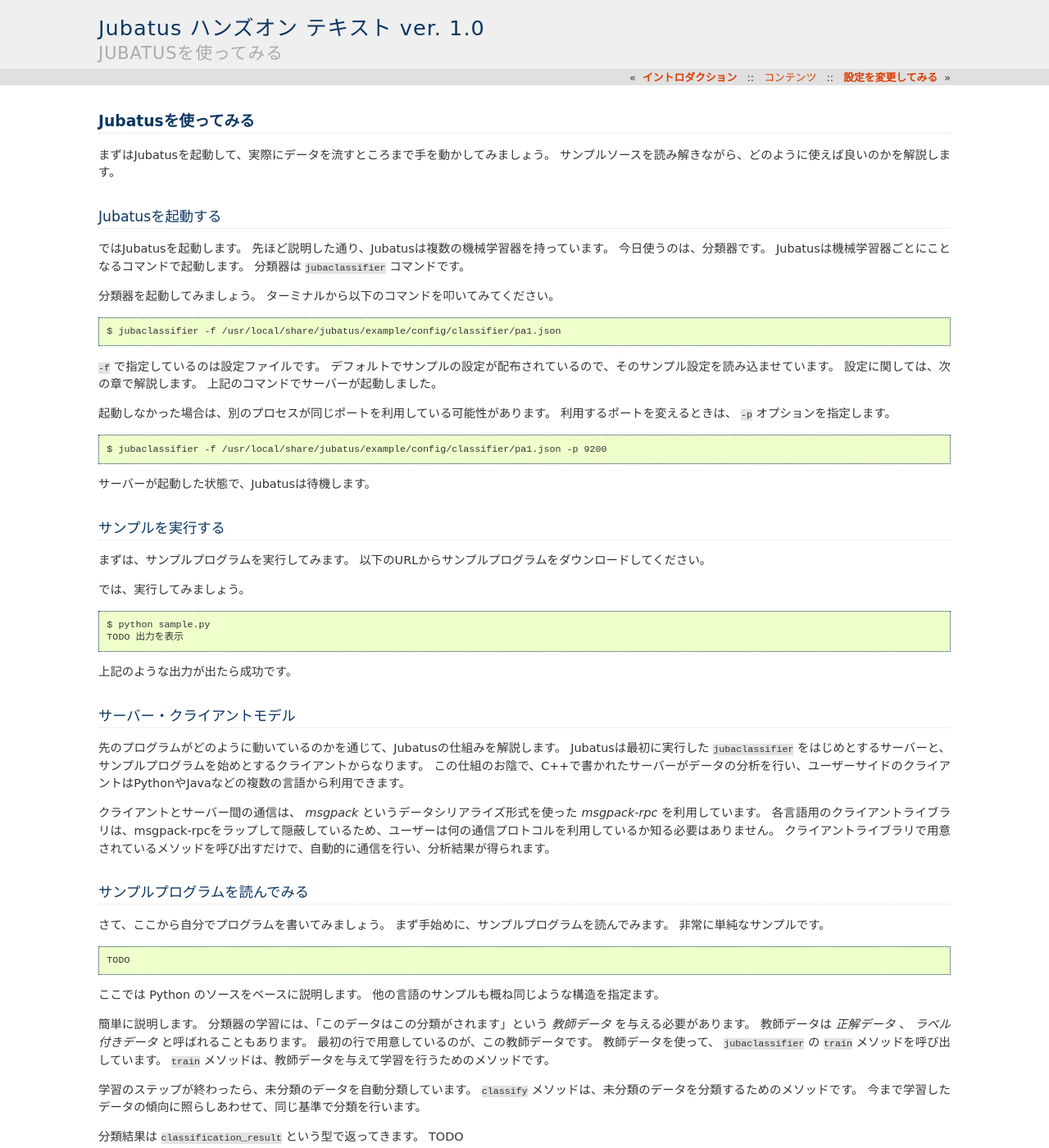
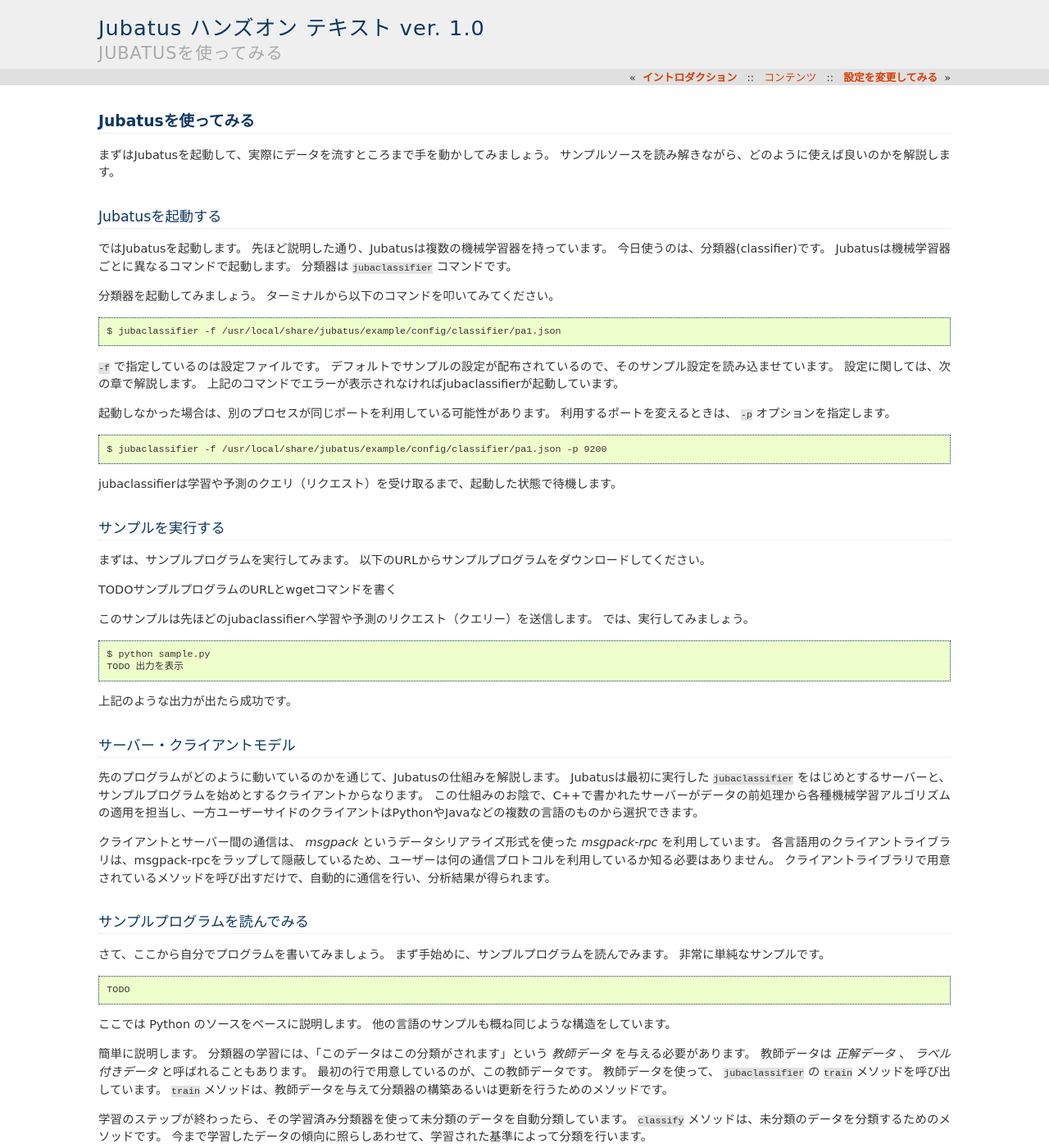
Before and after one commit to jubatus/handson-text, a Sphinx documentation site: the page built from source/run_jubatus.rst, in a window 1280 px wide and 1400 px high. Shown: the whole window at 82% size. Built offline with Sphinx 7.4.7, drawn with Linux system fonts in a browser that asks for light colours; formulas are drawn with MathJax 3.

Commit message:
Update source/run_jubatus.rst

```diff
--- a/source/run_jubatus.rst
+++ b/source/run_jubatus.rst
@@ -11,8 +11,8 @@
 
 ではJubatusを起動します。
 先ほど説明した通り、Jubatusは複数の機械学習器を持っています。
-今日使うのは、分類器です。
-Jubatusは機械学習器ごとにことなるコマンドで起動します。
+今日使うのは、分類器(classifier)です。
+Jubatusは機械学習器ごとに異なるコマンドで起動します。
 分類器は ``jubaclassifier`` コマンドです。
 
 分類器を起動してみましょう。
@@ -25,7 +25,7 @@
 ``-f`` で指定しているのは設定ファイルです。
 デフォルトでサンプルの設定が配布されているので、そのサンプル設定を読み込ませています。
 設定に関しては、次の章で解説します。
-上記のコマンドでサーバーが起動しました。
+上記のコマンドでエラーが表示されなければjubaclassifierが起動しています。
 
 起動しなかった場合は、別のプロセスが同じポートを利用している可能性があります。
 利用するポートを変えるときは、 ``-p`` オプションを指定します。
@@ -34,7 +34,7 @@
 
   $ jubaclassifier -f /usr/local/share/jubatus/example/config/classifier/pa1.json -p 9200
 
-サーバーが起動した状態で、Jubatusは待機します。
+jubaclassifierは学習や予測のクエリ（リクエスト）を受け取るまで、起動した状態で待機します。
 
 
 サンプルを実行する
@@ -43,6 +43,9 @@
 まずは、サンプルプログラムを実行してみます。
 以下のURLからサンプルプログラムをダウンロードしてください。
 
+TODOサンプルプログラムのURLとwgetコマンドを書く
+
+このサンプルは先ほどのjubaclassifierへ学習や予測のリクエスト（クエリー）を送信します。
 では、実行してみましょう。
 
 ::
@@ -58,7 +61,7 @@
 
 先のプログラムがどのように動いているのかを通じて、Jubatusの仕組みを解説します。
 Jubatusは最初に実行した ``jubaclassifier`` をはじめとするサーバーと、サンプルプログラムを始めとするクライアントからなります。
-この仕組のお陰で、C++で書かれたサーバーがデータの分析を行い、ユーザーサイドのクライアントはPythonやJavaなどの複数の言語から利用できます。
+この仕組みのお陰で、C++で書かれたサーバーがデータの前処理から各種機械学習アルゴリズムの適用を担当し、一方ユーザーサイドのクライアントはPythonやJavaなどの複数の言語のものから選択できます。
 
 クライアントとサーバー間の通信は、 *msgpack* というデータシリアライズ形式を使った *msgpack-rpc* を利用しています。
 各言語用のクライアントライブラリは、msgpack-rpcをラップして隠蔽しているため、ユーザーは何の通信プロトコルを利用しているか知る必要はありません。
@@ -77,18 +80,18 @@
    TODO
 
 ここでは Python のソースをベースに説明します。
-他の言語のサンプルも概ね同じような構造を指定ます。
+他の言語のサンプルも概ね同じような構造をしています。
 
 簡単に説明します。
 分類器の学習には、「このデータはこの分類がされます」という *教師データ* を与える必要があります。
 教師データは *正解データ* 、 *ラベル付きデータ* と呼ばれることもあります。
 最初の行で用意しているのが、この教師データです。
 教師データを使って、 ``jubaclassifier`` の ``train`` メソッドを呼び出しています。
-``train`` メソッドは、教師データを与えて学習を行うためのメソッドです。
+``train`` メソッドは、教師データを与えて分類器の構築あるいは更新を行うためのメソッドです。
 
-学習のステップが終わったら、未分類のデータを自動分類しています。
+学習のステップが終わったら、その学習済み分類器を使って未分類のデータを自動分類しています。
 ``classify`` メソッドは、未分類のデータを分類するためのメソッドです。
-今まで学習したデータの傾向に照らしあわせて、同じ基準で分類を行います。
+今まで学習したデータの傾向に照らしあわせて、学習された基準によって分類を行います。
 
 分類結果は ``classification_result`` という型で返ってきます。
 TODO
```
